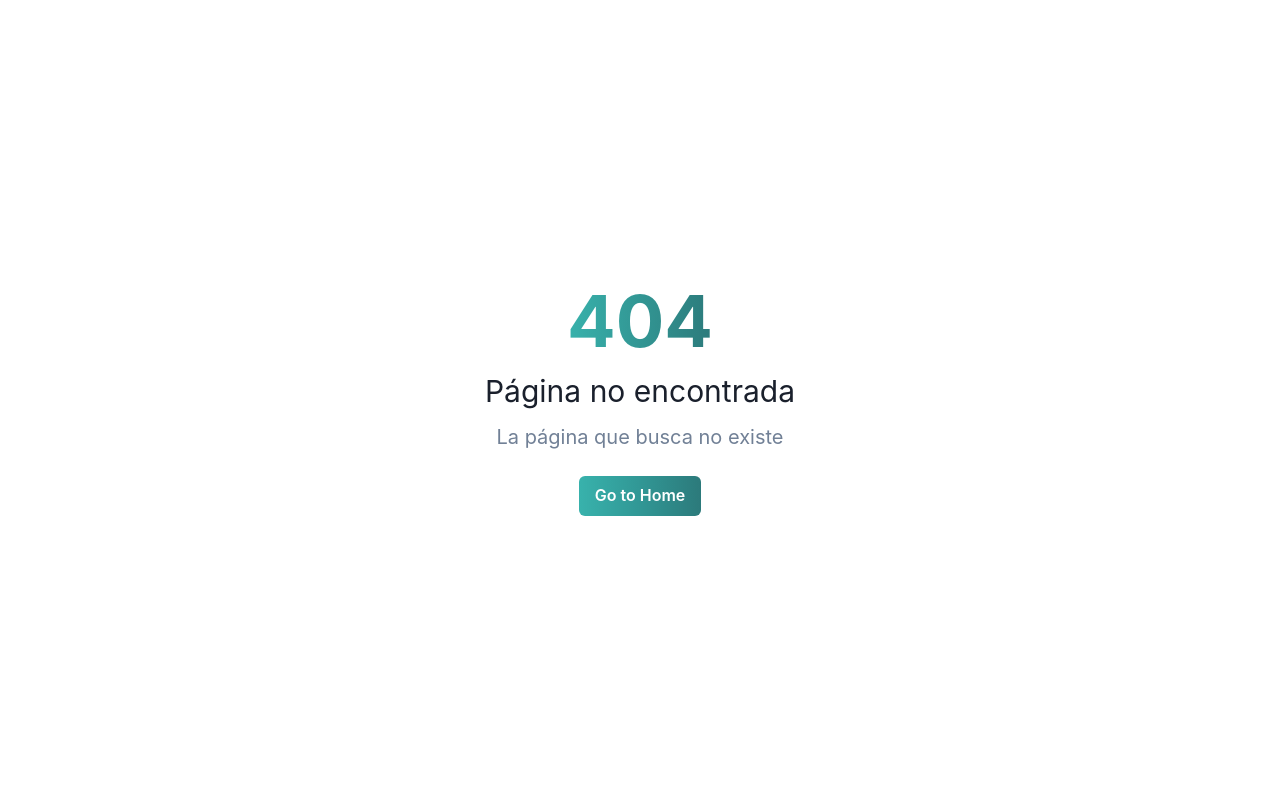
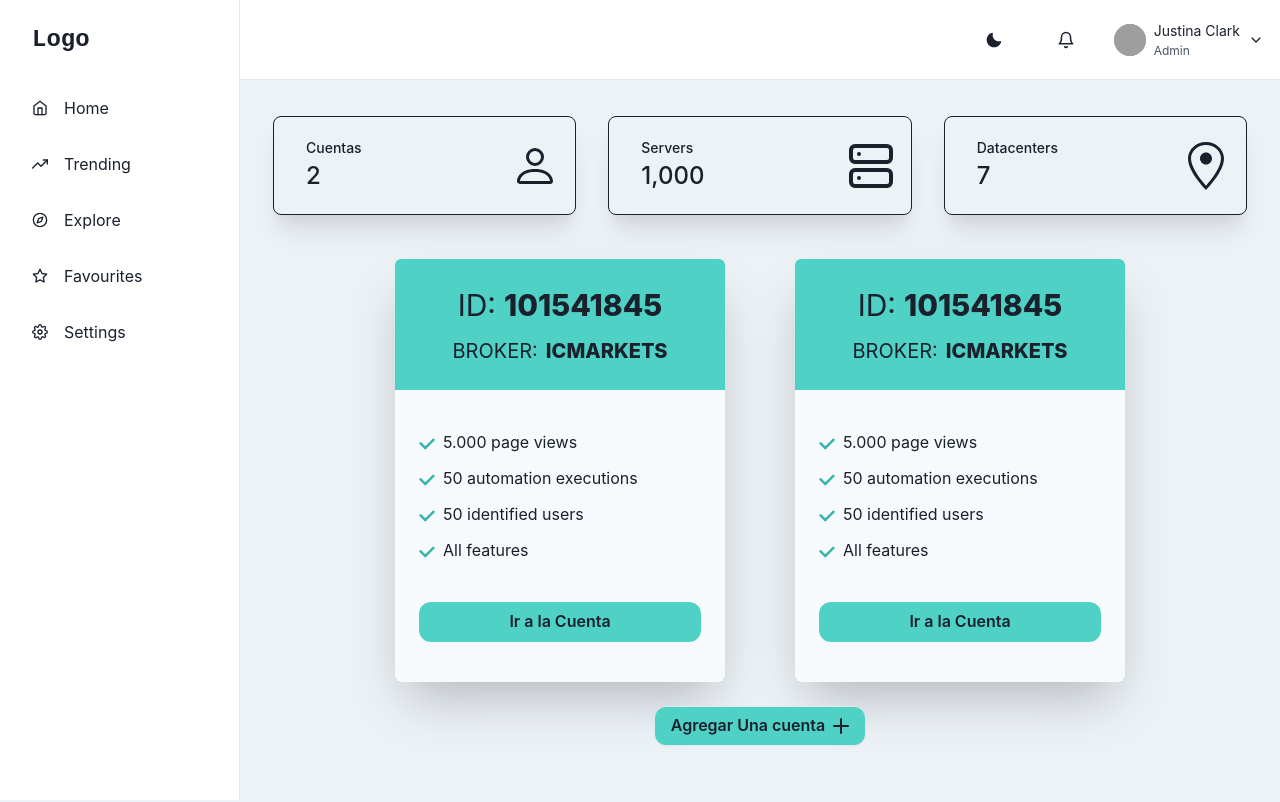
Before and after one commit to MarvoloV/bitacora-jam, a React (Create React App) app: page /pages/home in a window 1280 px wide. Before the commit this address had no page. Built offline with nearby package versions, Linux system fonts and the light colour scheme; grey boxes are pictures that could not be loaded.

Commit message:
agregando vista home

```diff
--- a/package.json
+++ b/package.json
@@ -12,6 +12,7 @@
     "@testing-library/react": "^11.1.0",
     "@testing-library/user-event": "^12.1.10",
     "framer-motion": "^5.6.0",
+    "prop-types": "^15.8.1",
     "react": "^17.0.2",
     "react-dom": "^17.0.2",
     "react-hook-form": "^7.26.0",
--- /dev/null
+++ b/src/Components/AddAcount/index.jsx
@@ -0,0 +1,22 @@
+import { Button, useColorModeValue } from '@chakra-ui/react';
+import { AddIcon } from '@chakra-ui/icons';
+import React from 'react';
+
+const AddAcount = () => (
+  <Button
+    bg={useColorModeValue('teal.300', 'teal.600')}
+    variant="outline"
+    rightIcon={<AddIcon />}
+    rounded="xl"
+    mb={10}
+    _hover={{
+      bg: 'teal.500',
+    }}
+    _focus={{
+      bg: 'teal.500',
+    }}
+  >
+    Agregar Una cuenta
+  </Button>
+);
+export default AddAcount;
--- /dev/null
+++ b/src/Components/ButtonDark/index.jsx
@@ -0,0 +1,17 @@
+import React from 'react';
+import { MoonIcon, SunIcon } from '@chakra-ui/icons';
+import { Button, useColorMode } from '@chakra-ui/react';
+
+const ButtonDark = () => {
+  const { colorMode, toggleColorMode } = useColorMode();
+  return (
+    <Button
+      onClick={toggleColorMode}
+      bg={colorMode === 'light' ? 'white' : 'gray.900'}
+    >
+      {colorMode === 'light' ? <MoonIcon /> : <SunIcon />}
+    </Button>
+  );
+};
+
+export default ButtonDark;
--- /dev/null
+++ b/src/Components/CardAcount/Index.jsx
@@ -0,0 +1,82 @@
+import {
+  Box,
+  Center,
+  Text,
+  Stack,
+  List,
+  ListItem,
+  ListIcon,
+  Button,
+  useColorModeValue,
+} from '@chakra-ui/react';
+import { CheckIcon } from '@chakra-ui/icons';
+
+const CardAcount = () => (
+  <Center py={6} width="400px">
+    <Box
+      maxW="330px"
+      w="full"
+      bg={useColorModeValue('teal.300', 'gray.800')}
+      boxShadow="2xl"
+      rounded="md"
+      overflow="hidden"
+    >
+      <Stack
+        textAlign="center"
+        p={6}
+        color={useColorModeValue('gray.800', 'white')}
+        align="center"
+      >
+        <Stack direction="row" align="center" justify="center">
+          <Text fontSize="3xl">ID:</Text>
+          <Text fontSize="3xl" fontWeight={800}>
+            101541845
+          </Text>
+        </Stack>
+        <Stack direction="row" align="center" justify="center">
+          <Text fontSize="xl">BROKER:</Text>
+          <Text fontSize="xl" fontWeight={800}>
+            ICMARKETS
+          </Text>
+        </Stack>
+      </Stack>
+
+      <Box bg={useColorModeValue('gray.50', 'gray.900')} px={6} py={10}>
+        <List spacing={3}>
+          <ListItem>
+            <ListIcon as={CheckIcon} color="teal.400" />
+            5.000 page views
+          </ListItem>
+          <ListItem>
+            <ListIcon as={CheckIcon} color="teal.400" />
+            50 automation executions
+          </ListItem>
+          <ListItem>
+            <ListIcon as={CheckIcon} color="teal.400" />
+            50 identified users
+          </ListItem>
+          <ListItem>
+            <ListIcon as={CheckIcon} color="teal.400" />
+            All features
+          </ListItem>
+        </List>
+
+        <Button
+          mt={10}
+          w="full"
+          bg={useColorModeValue('teal.300', 'teal.600')}
+          rounded="xl"
+          _hover={{
+            bg: 'teal.500',
+          }}
+          _focus={{
+            bg: 'teal.500',
+          }}
+        >
+          Ir a la Cuenta
+        </Button>
+      </Box>
+    </Box>
+  </Center>
+);
+export default CardAcount;
--- a/src/Components/Profile/index.jsx
+++ b/src/Components/Profile/index.jsx
@@ -68,7 +68,6 @@
         </Center>
 
         <Center
-          bg="gray.400"
           width={{
             base: '100%', // 0-48em
             md: '100%', // 48em-80em,
@@ -93,7 +92,7 @@
                 type="email"
                 id="email"
                 isDisabled
-                color="blue"
+                color="red"
                 fontWeight="black"
               />
             </FormControl>
@@ -108,7 +107,7 @@
                 id="userName"
                 value="Marvolov"
                 isDisabled
-                color="blue"
+                color="red"
                 fontWeight="black"
               />
             </FormControl>
@@ -146,7 +145,7 @@
               variant="solid"
               colorScheme="whatsapp"
               width="full"
-              mt={3}
+              mt={7}
             >
               Actualizar datos
             </Button>
--- a/src/Components/Sidebar/index.jsx
+++ b/src/Components/Sidebar/index.jsx
@@ -35,8 +35,9 @@
   FiBell,
   FiChevronDown,
 } from 'react-icons/fi';
-import { MoonIcon, SunIcon } from '@chakra-ui/icons';
-import { useNavigate } from 'react-router-dom';
+
+import { useNavigate, Link as RouterLink } from 'react-router-dom';
+import ButtonDark from '../ButtonDark';
 
 const LinkItems = [
   { name: 'Home', icon: FiHome },
@@ -95,16 +96,19 @@
       <CloseButton display={{ base: 'flex', md: 'none' }} onClick={onClose} />
     </Flex>
     {LinkItems.map((link) => (
-      <NavItem key={link.name} icon={link.icon}>
+      <NavItem key={link.name} icon={link.icon} name={link.name}>
         {link.name}
       </NavItem>
     ))}
   </Box>
 );
 
-const NavItem = ({ icon, children, ...rest }) => (
+const NavItem = ({ icon, name, children, ...rest }) => {
+  const url = `/pages/${name}`;
+  return (
     <Link
-    href="/"
+      as={RouterLink}
+      to={url}
       style={{ textDecoration: 'none' }}
       _focus={{ boxShadow: 'none' }}
     >
@@ -135,8 +139,9 @@
       </Flex>
     </Link>
   );
+};
+
 const MobileNav = ({ onOpen, ...rest }) => {
-  const { colorMode, toggleColorMode } = useColorMode();
   const navigate = useNavigate();
   return (
     <Flex
@@ -168,12 +173,7 @@
       </Text>
 
       <HStack spacing={{ base: '0', md: '6' }}>
-        <Button
-          onClick={toggleColorMode}
-          bg={colorMode === 'light' ? 'white' : 'gray.900'}
-        >
-          {colorMode === 'light' ? <MoonIcon /> : <SunIcon />}
-        </Button>
+        <ButtonDark />
         <IconButton
           size="lg"
           variant="ghost"
--- /dev/null
+++ b/src/Components/Stadistics/index.jsx
@@ -0,0 +1,63 @@
+/* eslint-disable react/prop-types */
+import {
+  Box,
+  Flex,
+  SimpleGrid,
+  Stat,
+  StatLabel,
+  StatNumber,
+  useColorModeValue,
+} from '@chakra-ui/react';
+import { BsPerson } from 'react-icons/bs';
+import { FiServer } from 'react-icons/fi';
+import { GoLocation } from 'react-icons/go';
+import PropTypes from 'prop-types';
+
+const StatsCard = ({ title, stat, icon }) => (
+  <Stat
+    px={{ base: 2, md: 4 }}
+    py="5"
+    shadow="xl"
+    border="1px solid"
+    borderColor={useColorModeValue('gray.800', 'gray.500')}
+    rounded="lg"
+  >
+    <Flex justifyContent="space-between">
+      <Box pl={{ base: 2, md: 4 }}>
+        <StatLabel fontWeight="medium" isTruncated>
+          {title}
+        </StatLabel>
+        <StatNumber fontSize="2xl" fontWeight="medium">
+          {stat}
+        </StatNumber>
+      </Box>
+      <Box
+        my="auto"
+        color={useColorModeValue('gray.800', 'gray.200')}
+        alignContent="center"
+      >
+        {icon}
+      </Box>
+    </Flex>
+  </Stat>
+);
+
+const BasicStatistics = () => (
+  <Box maxW="7xl" mx="auto" pt={5} px={{ base: 2, sm: 12, md: 17 }}>
+    <SimpleGrid columns={{ base: 1, md: 3 }} spacing={{ base: 5, lg: 8 }}>
+      <StatsCard title="Cuentas" stat="2" icon={<BsPerson size="3em" />} />
+      <StatsCard title="Servers" stat="1,000" icon={<FiServer size="3em" />} />
+      <StatsCard
+        title="Datacenters"
+        stat="7"
+        icon={<GoLocation size="3em" />}
+      />
+    </SimpleGrid>
+  </Box>
+);
+export default BasicStatistics;
+
+StatsCard.propTypes = {
+  title: PropTypes.string.isRequired,
+  stat: PropTypes.string.isRequired,
+};
--- a/src/Pages/DashboardPage/index.jsx
+++ b/src/Pages/DashboardPage/index.jsx
@@ -1,8 +1,21 @@
 import React from 'react';
+import { Center } from '@chakra-ui/react';
 import Sidebar from '../../Components/Sidebar';
-// import Login from '../../Components/Login/index';
+import BasicStatistics from '../../Components/Stadistics';
+import CardAcount from '../../Components/CardAcount/Index';
+import AddAcount from '../../Components/AddAcount/index';
 
-// eslint-disable-next-line react/no-children-prop
-const DashboardPage = () => <Sidebar />;
+const DashboardPage = () => (
+  <Sidebar>
+    <BasicStatistics />
+    <Center display="flex" pt={5}>
+      <CardAcount />
+      <CardAcount />
+    </Center>
+    <Center>
+      <AddAcount />
+    </Center>
+  </Sidebar>
+);
 
 export default DashboardPage;
--- a/src/routes/DashboardRoutes.js
+++ b/src/routes/DashboardRoutes.js
@@ -6,7 +6,7 @@
 const DashboardRoutes = () => (
   <div>
     <Routes>
-      <Route path="dashboard" element={<DashboardPage />} />
+      <Route path="home" element={<DashboardPage />} />
       <Route path="profile" element={<ProfilePage />} />
       {/* <Route path="marvel" element={<MarvelScreen />} />
         <Route path="dc" element={<DcScreen />} />
```
Also changed, not shown: 1 other file (tests, documents, lock files or other folders). Lines whose indentation alone changed are shown as unchanged.
